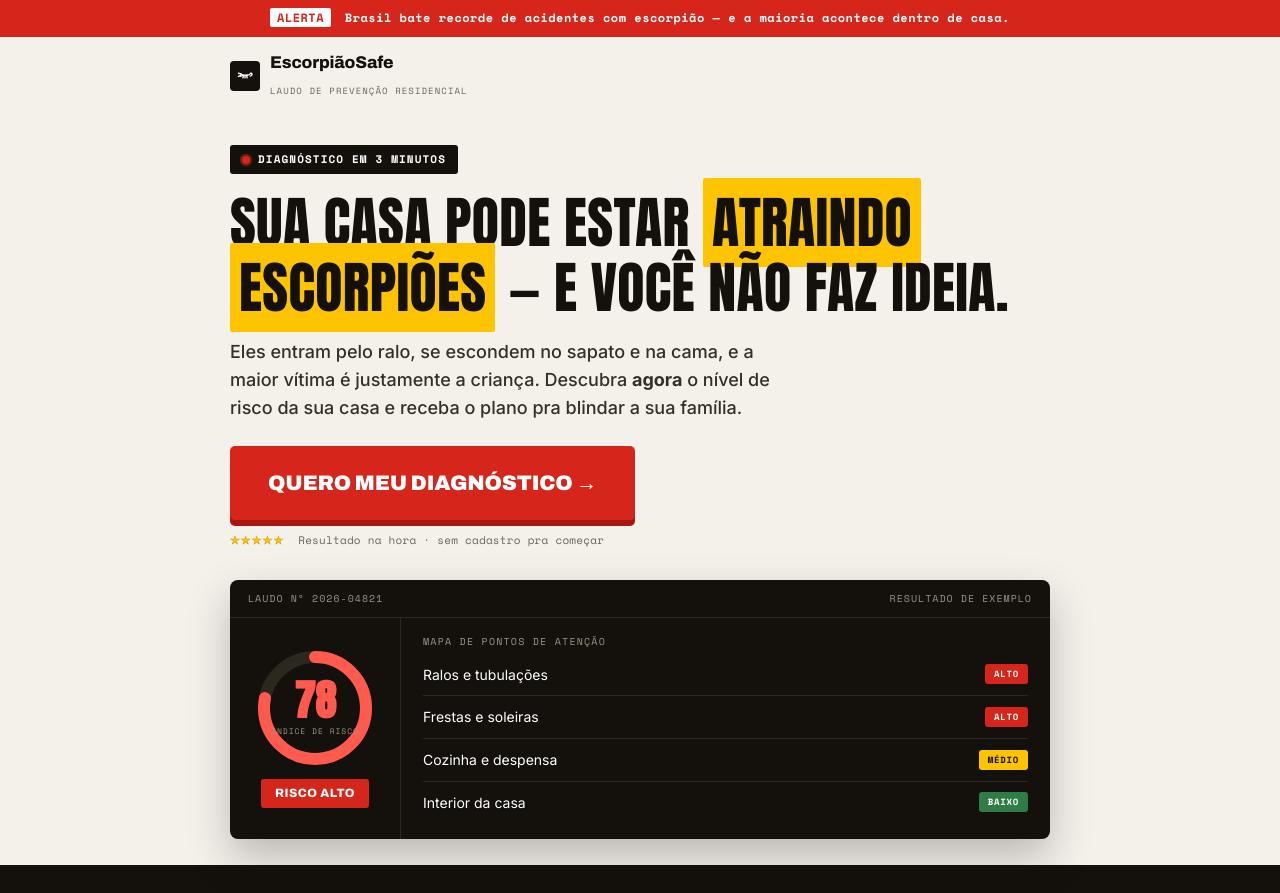
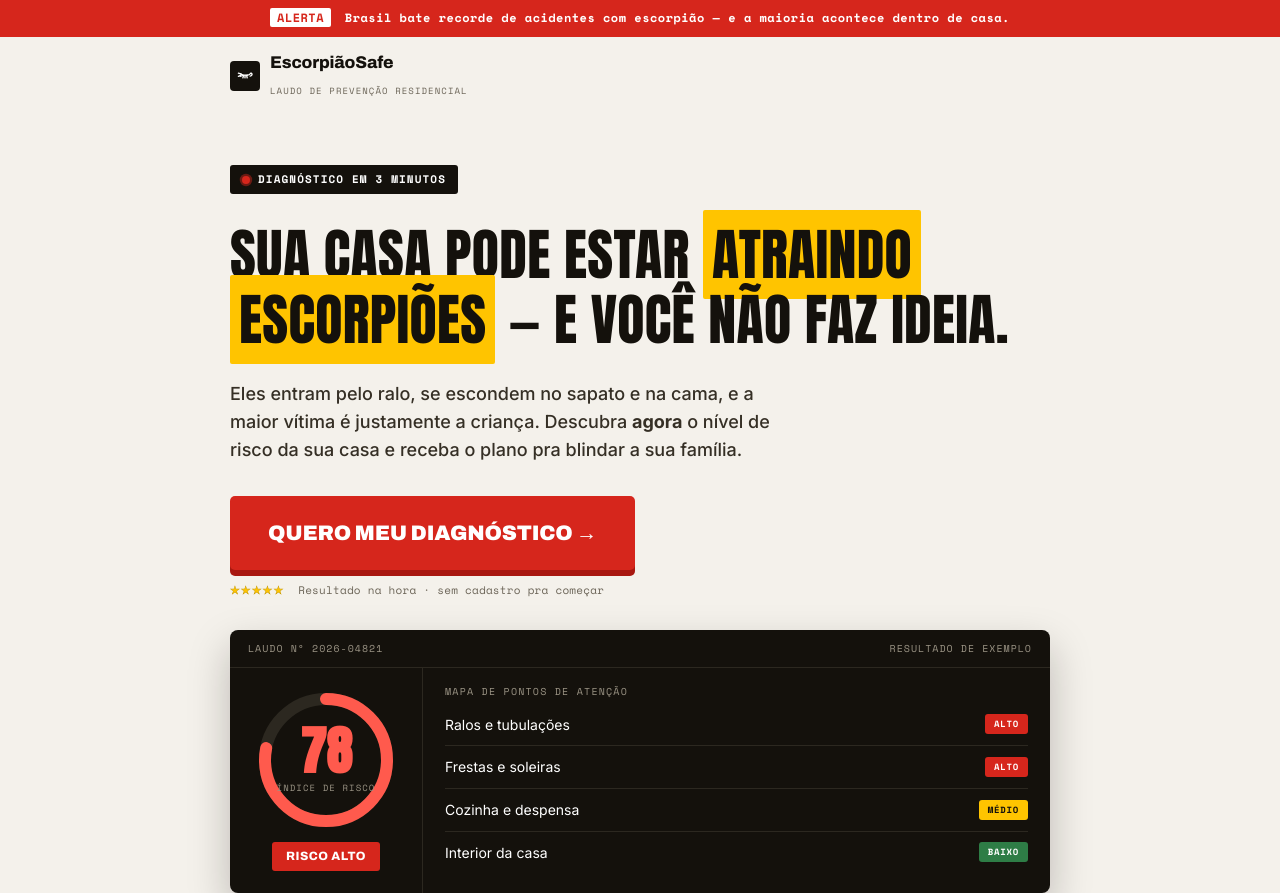
Before and after one commit to gabrieldias1809/saas_escorpiao, a website built with Vite: page index.html in a window 1280 px wide. Shown: the top 893 px of the page. Built offline with nearby package versions, Linux system fonts and the light colour scheme.

Commit message:
Fix: hero spacing and laudo ring overlap

```diff
--- a/index.html
+++ b/index.html
@@ -34,9 +34,9 @@
       <div class="mbd">
         <div class="left">
           <div class="ring">
-            <svg width="118" height="118" viewBox="0 0 118 118" style="transform:rotate(-90deg)">
-              <circle cx="59" cy="59" r="51" fill="none" stroke="#2c2820" stroke-width="12"/>
-              <circle cx="59" cy="59" r="51" fill="none" stroke="#FF5A4D" stroke-width="12" stroke-linecap="round" stroke-dasharray="320" stroke-dashoffset="70"/>
+            <svg width="140" height="140" viewBox="0 0 140 140" style="transform:rotate(-90deg)">
+              <circle cx="70" cy="70" r="61" fill="none" stroke="#2c2820" stroke-width="12"/>
+              <circle cx="70" cy="70" r="61" fill="none" stroke="#FF5A4D" stroke-width="12" stroke-linecap="round" stroke-dasharray="383" stroke-dashoffset="84"/>
             </svg>
             <div class="v"><b>78</b><span>Índice de risco</span></div>
           </div>
--- a/style.css
+++ b/style.css
@@ -36,12 +36,12 @@
   .brand small{font-family:var(--mono);font-weight:400;font-size:9px;letter-spacing:.12em;color:var(--muted);text-transform:uppercase}
 
   /* headings */
-  h1{font-family:var(--anton);font-weight:400;line-height:1.16;letter-spacing:.005em;text-transform:uppercase;font-size:clamp(32px,5.4vw,56px);margin:16px 0 18px}
+  h1{font-family:var(--anton);font-weight:400;line-height:1.16;letter-spacing:.005em;text-transform:uppercase;font-size:clamp(32px,5.4vw,56px);margin:28px 0 28px}
   h2{font-family:var(--anton);font-weight:400;text-transform:uppercase;line-height:1;font-size:clamp(26px,4.4vw,42px);letter-spacing:.005em;margin-bottom:14px}
   h2.center{text-align:center}
   .mark{background:var(--hazard);padding:.04em .16em;border-radius:2px;box-decoration-break:clone;-webkit-box-decoration-break:clone}
   .markr{color:var(--alert)}
-  .lede{font-size:18px;color:#352F25;margin-bottom:24px;font-weight:500}
+  .lede{font-size:18px;color:#352F25;margin-bottom:32px;font-weight:500}
   .ph{font-size:16px;color:#433D31}
   .ph.center{text-align:center;max-width:600px;margin:0 auto}
 
@@ -55,17 +55,17 @@
   .stars{color:var(--hazard);-webkit-text-stroke:.5px #c79a00;letter-spacing:1px}
 
   /* hero */
-  .hero{padding:30px 0 26px;position:relative}
+  .hero{padding:50px 0 46px;position:relative}
   .hero .lede{max-width:560px}
   /* horizontal laudo card */
   .mock-h{background:#14110C;border-radius:8px;overflow:hidden;color:#fff;margin-top:30px;box-shadow:0 18px 40px rgba(20,17,12,.25)}
   .mock-h .mhd{border-bottom:1px solid #2c2820;padding:11px 18px;display:flex;align-items:center;justify-content:space-between;font-family:var(--mono);font-size:10px;letter-spacing:.1em;text-transform:uppercase;color:#9a9384}
   .mock-h .mbd{display:flex;flex-wrap:wrap}
   .mock-h .left{padding:22px 26px;display:flex;flex-direction:column;align-items:center;justify-content:center;border-right:1px solid #2c2820;flex:none}
-  .mock-h .ring{position:relative;width:118px;height:118px}
+  .mock-h .ring{position:relative;width:140px;height:140px}
   .mock-h .ring .v{position:absolute;inset:0;display:flex;flex-direction:column;align-items:center;justify-content:center}
-  .mock-h .ring .v b{font-family:var(--anton);font-size:42px;line-height:1;color:#FF5A4D}
-  .mock-h .ring .v span{font-family:var(--mono);font-size:8px;letter-spacing:.12em;text-transform:uppercase;color:#9a9384;margin-top:3px}
+  .mock-h .ring .v b{font-family:var(--anton);font-size:52px;line-height:1;color:#FF5A4D}
+  .mock-h .ring .v span{font-family:var(--mono);font-size:9px;letter-spacing:.12em;text-transform:uppercase;color:#9a9384;margin-top:4px}
   .mock-h .rb{display:inline-block;font-family:var(--display);font-weight:800;font-size:12px;color:#fff;background:var(--alert);padding:5px 14px;border-radius:3px;margin-top:12px;text-transform:uppercase;letter-spacing:.04em}
   .mock-h .right{padding:16px 22px;flex:1;min-width:240px}
   .mock-h .rtit{font-family:var(--mono);font-size:10px;letter-spacing:.12em;text-transform:uppercase;color:#9a9384;margin-bottom:4px}
```
